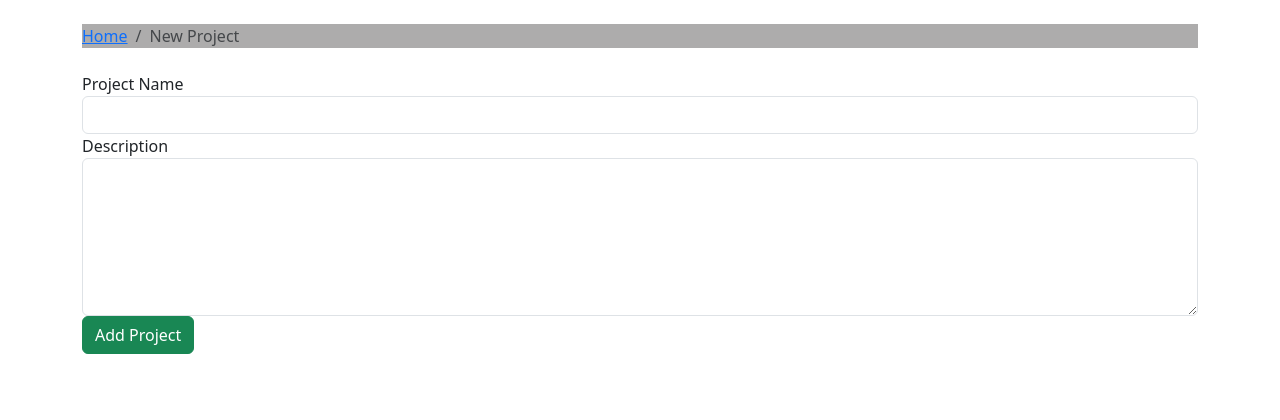
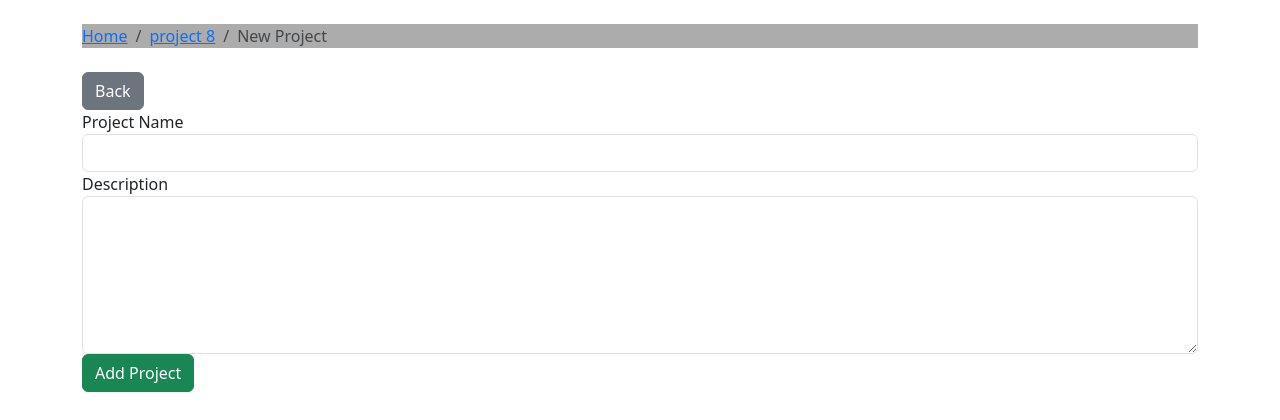
Before and after one commit to Elmasry632/msr_site, a Django app: page /board/11/add/ in a window 1280 px wide. Shown: the top 420 px of the page. Run offline with Django 5.2, Linux system fonts and the light colour scheme; a user stored in the database is signed in; data comes from the database, SQL or seed files in the repository; both versions use the stored data as it was after the commit; some libraries are stand-ins or nearby versions.

Commit message:
modified links

```diff
--- a/msr_site/msr/admin.py
+++ b/msr_site/msr/admin.py
@@ -6,7 +6,7 @@ from .models import *
 class TaskBoardAdmin(admin.ModelAdmin):
     list_display = ['project_name', 'desc_project', 'created_by', 'created_on']
     search_fields = ['project_name', 'desc_project']
-    list_filter = ['created_on', 'created_by']
+    list_filter = ['created_by', 'created_on']
     ordering = ['created_on']
 
 
--- a/msr_site/msr/templates/add_project.html
+++ b/msr_site/msr/templates/add_project.html
@@ -1,17 +1,29 @@
-{% extends 'base.html' %} {% block title %} ADD Project {% endblock title %}
-{%block header %}
+{% extends 'base.html' %}
+
+{% block title %} ADD Project {% endblock title %}
+
+{% block header %}
 <ol class="breadcrumb my-4" style="background-color: #adacac">
   <li class="breadcrumb-item">
     <a href="{% url 'task_boards' %}">Home</a>
   </li>
 
+  <!-- التحقق من وجود board وعرض اسم المشروع إذا كان موجودًا -->
   {% if board %}
-  <li class="breadcrumb-item">{{ board.project_name }}</li>
-  {% else %}
+  <li class="breadcrumb-item">
+    <a href="{% url 'task_board' board.id %}">{{ board.project_name }}</a>
+  </li>
+  {% endif %}
+
   <li class="breadcrumb-item active">New Project</li>
-  {% endif %}
 </ol>
-{% endblock  %} {% block form %}
+{% endblock header %}
+<!-- زر العودة للصفحة السابقة -->
+
+{% block form %}
+<button type="button" class="btn btn-secondary" onclick="window.history.back();">
+  Back
+</button>
 <form method="POST">
   {% csrf_token %}
 
@@ -19,9 +31,11 @@
   {% if form.errors %}
   <div class="alert alert-danger">
     <ul>
-      {% for field in form %} {% for error in field.errors %}
-      <li>{{ error }}</li>
-      {% endfor %} {% endfor %}
+      {% for field in form %}
+        {% for error in field.errors %}
+        <li>{{ error }}</li>
+        {% endfor %}
+      {% endfor %}
     </ul>
   </div>
   {% endif %}
@@ -29,8 +43,7 @@
   <!-- حقل اسم المشروع -->
   <div class="form-group">
     <label for="id_project_name">Project Name</label>
-    <input type="text" name="project_name" id="id_project_name"
-    class="form-control" " />
+    <input type="text" name="project_name" id="id_project_name" class="form-control" />
   </div>
 
   <!-- حقل وصف المشروع -->
--- a/msr_site/msr/templates/base.html
+++ b/msr_site/msr/templates/base.html
@@ -10,7 +10,12 @@
 		<link rel="stylesheet" href="{% static 'css/bootstrap.min.css' %}"/>
 	</head>
 	<body>
-		<div class="container"> {% block header %}{% endblock %}{% block table_task %}{% endblock %}
+		<div class="container"> {% block header %}<ol class="breadcrumb my-4" style="background-color: #adacac">
+			<li class="breadcrumb-item">
+			  <a href="{% url 'task_boards' %}">Home</a>
+			</li>
+			<li class="breadcrumb-item active">{{ board.project_name }}</li>
+		  </ol>{% endblock %}{% block table_task %}{% endblock %}
             {% block form %}{% endblock %}
 			</div>
 		</body>
--- a/msr_site/msr/views.py
+++ b/msr_site/msr/views.py
@@ -1,15 +1,13 @@
 from django.shortcuts import get_object_or_404, render, redirect
 from django.contrib.auth.decorators import login_required
 from django.contrib import messages
-from .models import *
-from .forms import *  # يجب تعريف هذه النماذج في forms.py
-
+from .models import Task_board, Task_desc
+from .forms import AddProjectForm  # تأكد أن النموذج معرف بشكل صحيح
 
 # عرض جميع لوحات المشاريع (Task Boards)
 def msr(request):
     boards = Task_board.objects.all()
     return render(request, "index.html", {"boards": boards})
-
 
 # عرض جميع المهام المرتبطة بلوحة معينة
 def task_board(request, board_id):
@@ -17,51 +15,27 @@ def task_board(request, board_id):
     tasks = Task_desc.objects.filter(board=board)
     return render(request, "topics.html", {"board": board, "tasks": tasks})
 
+# إضافة مشروع جديد إلى لوحة المشاريع
+@login_required
+def add_project(request, board_id=None):
+    # إذا كان هناك `board_id`، جلب اللوحة أو عرض خطأ 404
+    board = get_object_or_404(Task_board, pk=board_id) if board_id else None
 
-# إضافة لوحة مشروع جديدة
-@login_required
-def add_project(request, board_id):
-    board = get_object_or_404(Task_board, pk=board_id)
     if request.method == "POST":
+        # تمرير البيانات القادمة من النموذج
         form = AddProjectForm(request.POST)
-        if form.is_valid():
+        if form.is_valid():  # تحقق من صلاحية النموذج
+            # إنشاء مشروع جديد
             Task_board.objects.create(
                 project_name=form.cleaned_data["project_name"],
-                desc_project=form.cleaned_data["desc_project"],
-                created_by=request.user,
+                desc_project=form.cleaned_data["description"],  # استخدام الحقل الصحيح
+                created_by=request.user,  # المستخدم الحالي
             )
             messages.success(request, "Project created successfully!")
-            return redirect("task_boards")
+            return redirect("task_board", board_id=board_id)  # إعادة التوجيه إلى صفحة المشاريع (msr)
     else:
+        # إذا لم يتم إرسال POST، أنشئ نموذجًا فارغًا
         form = AddProjectForm()
 
-    return render(request, "add_project.html", {"form": form})
-
-
-# إضافة مهمة جديدة إلى لوحة
-# @login_required
-# def add_task(request, board_id):
-#     board = get_object_or_404(Task_board, pk=board_id)
-#     if request.method == 'POST':
-#         form = AddTaskForm(request.POST)
-#         if form.is_valid():
-#             Task_desc.objects.create(
-#                 task_name=form.cleaned_data['task_name'],
-#                 responsible=form.cleaned_data['responsible'],
-#                 task_desc=form.cleaned_data['task_desc'],
-#                 board=board,
-#                 created_by=request.user
-#             )
-#             messages.success(request, "Task added successfully!")
-#             return redirect('board_tasks', board_id=board.id)
-#     else:
-#         form = AddTaskForm()
-
-#     return render(request, 'add_task.html', {'form': form, 'board': board})
-# #
-
-
-# عرض تفاصيل مهمة معينة
-# def task_detail(request, task_id):
-#     task = get_object_or_404(Task_desc, pk=task_id)
-#     return render(request, "task_detail.html", {"task": task})
+    # تمرير النموذج واللوحة (إذا كانت موجودة) إلى القالب
+    return render(request, "add_project.html", {"form": form, "board": board})
```
Also changed, not shown: msr_site/msr/templates/index.html (+5 -6 lines), msr_site/msr/templates/topics.html (+11 -1 lines), msr_site/msr/views.test.py (added, +11 -0 lines), msr_site/db.sqlite3.
